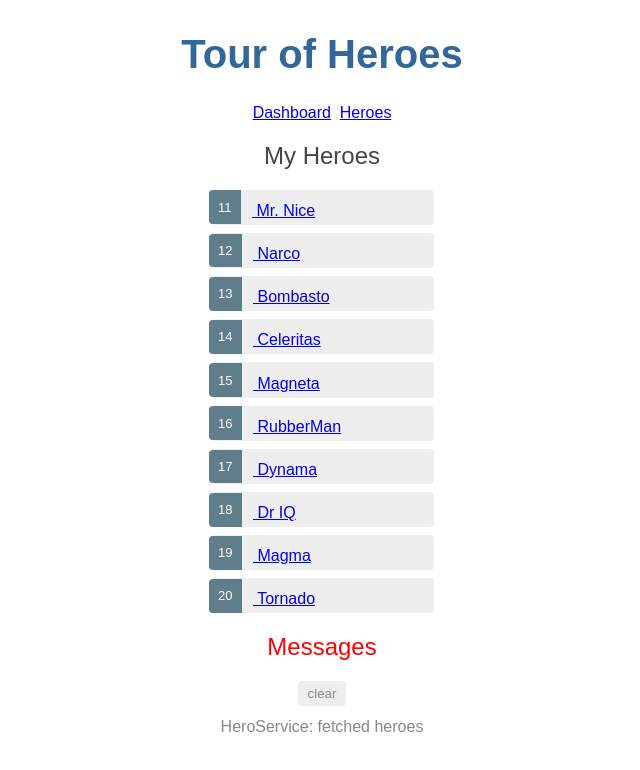
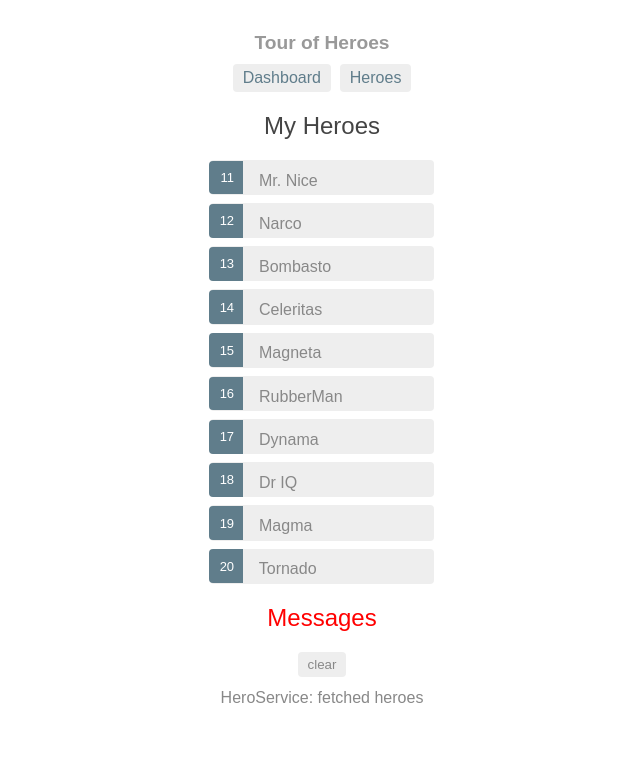
Before and after one commit to leneehe/angular-tour-of-heros, an Angular app: page /heroes in a window 1280 px wide. Shown: the top 770 px of the page, without its empty margins (318-958 px from the left). Built offline with nearby package versions, Linux system fonts and the light colour scheme.

Commit message:
Fix hero component class

```diff
--- a/src/app/app.component.css
+++ b/src/app/app.component.css
@@ -0,0 +1,29 @@
+/* AppComponent's private CSS styles */
+h1 {
+  font-size: 1.2em;
+  color: #999;
+  margin-bottom: 0;
+}
+h2 {
+  font-size: 2em;
+  margin-top: 0;
+  padding-top: 0;
+}
+nav a {
+  padding: 5px 10px;
+  text-decoration: none;
+  margin-top: 10px;
+  display: inline-block;
+  background-color: #eee;
+  border-radius: 4px;
+}
+nav a:visited, a:link {
+  color: #607D8B;
+}
+nav a:hover {
+  color: #039be5;
+  background-color: #CFD8DC;
+}
+nav a.active {
+  color: #039be5;
+}
--- a/src/app/heros/heros.component.css
+++ b/src/app/heros/heros.component.css
@@ -1,39 +1,40 @@
 /* HeroesComponent's private CSS styles */
-.selected {
-  background-color: #CFD8DC !important;
-  color: white;
-}
 .heroes {
   margin: 0 0 2em 0;
   list-style-type: none;
   padding: 0;
   width: 15em;
+  margin: auto;
   text-align: left;
-  margin: auto;
 }
 .heroes li {
+  position: relative;
   cursor: pointer;
-  position: relative;
-  left: 0;
   background-color: #EEE;
   margin: .5em;
   padding: .3em 0;
   height: 1.6em;
   border-radius: 4px;
 }
-.heroes li.selected:hover {
-  background-color: #BBD8DC !important;
-  color: white;
-}
+
 .heroes li:hover {
   color: #607D8B;
   background-color: #DDD;
   left: .1em;
 }
-.heroes .text {
+
+.heroes a {
+  color: #888;
+  text-decoration: none;
   position: relative;
-  top: -3px;
+  display: block;
+  width: 250px;
 }
+
+.heroes a:hover {
+  color:#607D8B;
+}
+
 .heroes .badge {
   display: inline-block;
   font-size: small;
@@ -45,6 +46,8 @@
   left: -1px;
   top: -4px;
   height: 1.8em;
+  min-width: 16px;
+  text-align: right;
   margin-right: .8em;
   border-radius: 4px 0 0 4px;
 }
```
